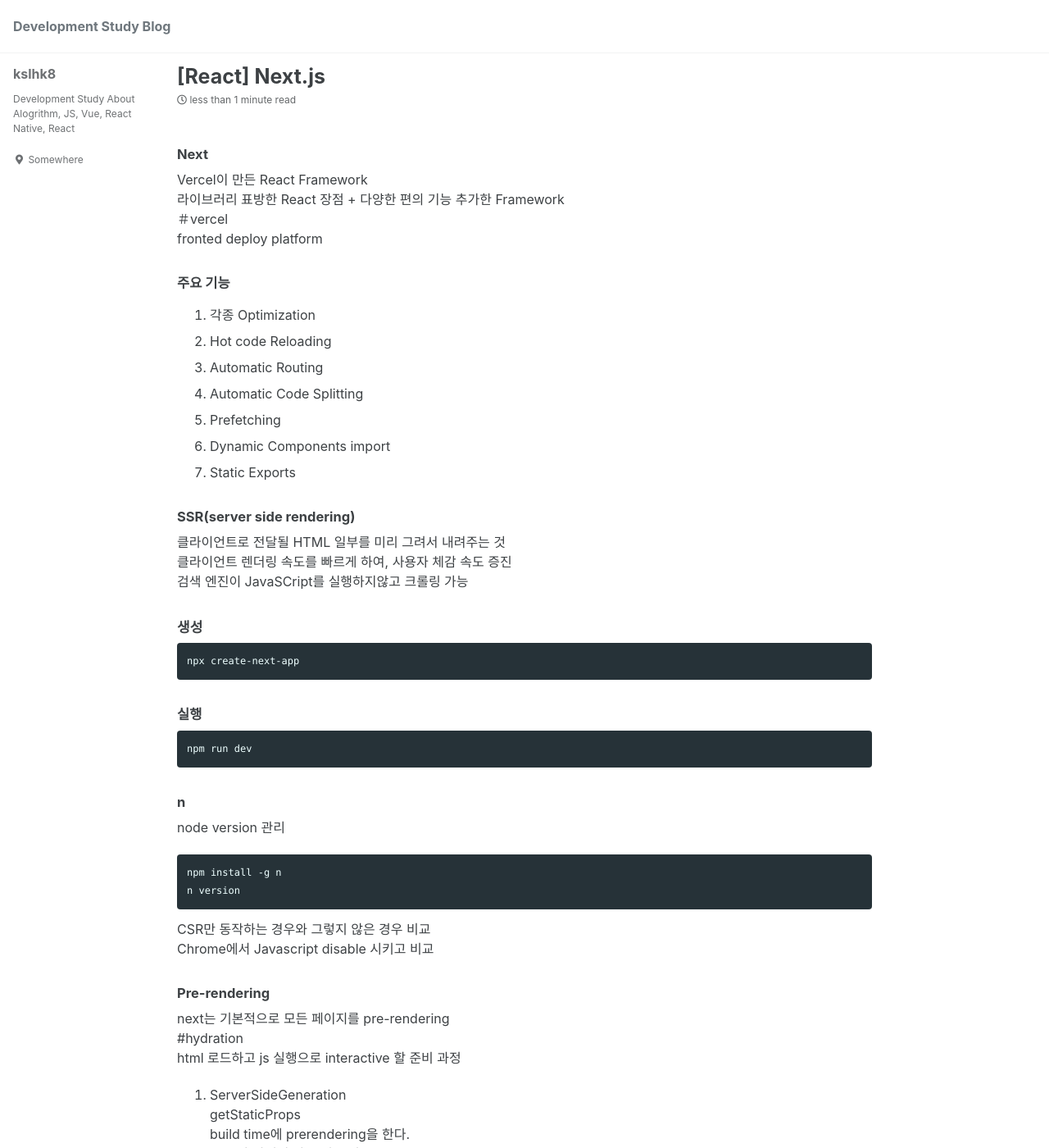
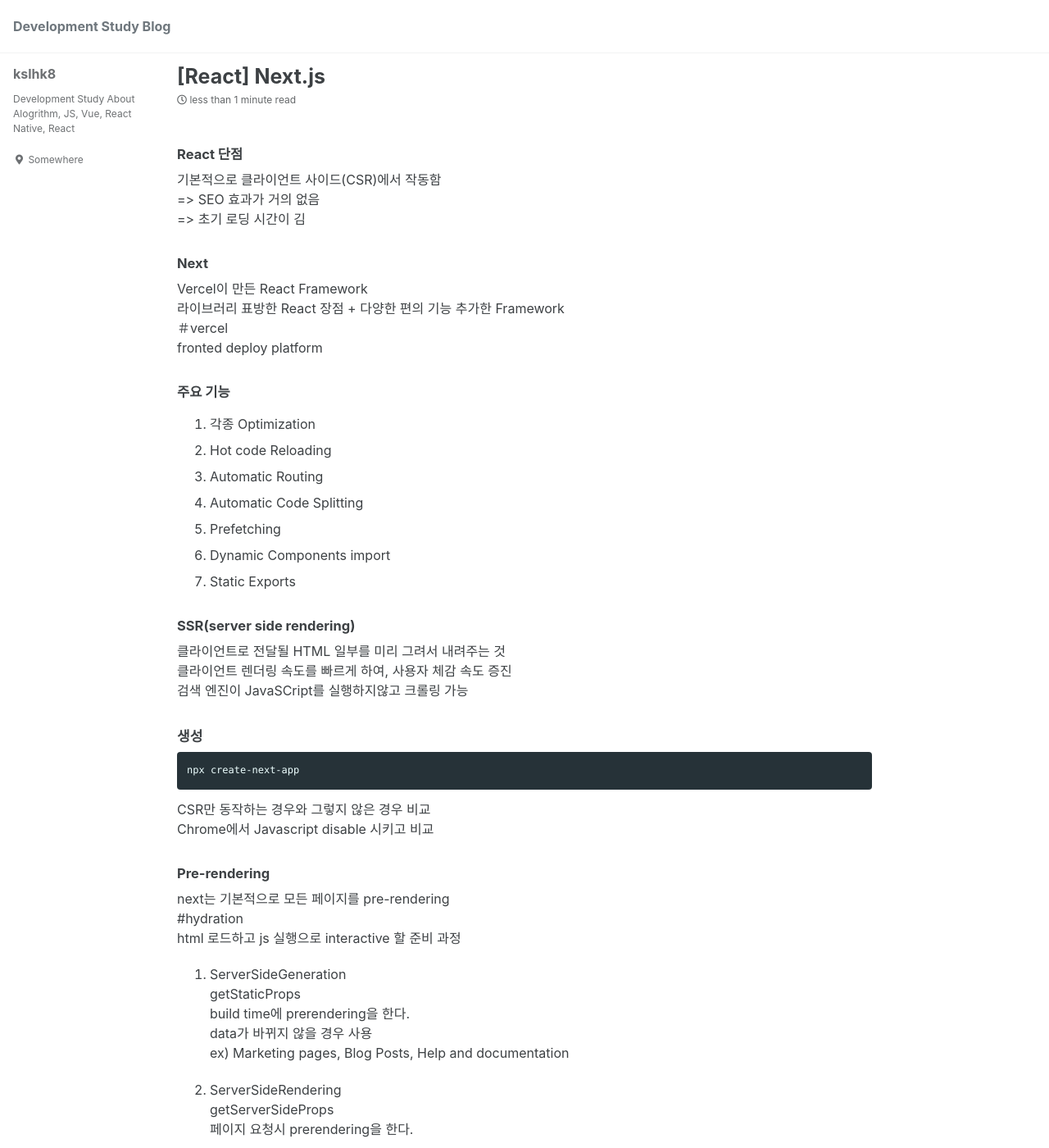
Before and after one commit to kslhk8/kslhk8.github.io, a Jekyll site: the page built from _posts/2022-04-28-59.md, in a window 1280 px wide and 1400 px high. Shown: the whole window at 82% size. Built offline with Jekyll 4.4.1, drawn with Linux system fonts in a browser that asks for light colours; cached includes are drawn as plain includes; some of the changed text lies outside the part shown.

Commit message:
update: add react disadvantage

````diff
--- a/_posts/2022-04-28-59.md
+++ b/_posts/2022-04-28-59.md
@@ -2,6 +2,11 @@
 layout: single
 title: "[React] Next.js"
 ---
+##### React 단점
+기본적으로 클라이언트 사이드(CSR)에서 작동함
+=> SEO 효과가 거의 없음
+=> 초기 로딩 시간이 김
+
 ##### Next
 Vercel이 만든 React Framework
 라이브러리 표방한 React 장점 + 다양한 편의 기능 추가한 Framework
@@ -26,17 +31,6 @@ fronted deploy platform
 ```
 npx create-next-app
 ```
-##### 실행
-```
-npm run dev
-```
-
-##### n
-node version 관리
-```
-npm install -g n
-n version
-```
 
 CSR만 동작하는 경우와 그렇지 않은 경우 비교
 Chrome에서 Javascript disable 시키고 비교
@@ -54,10 +48,3 @@ ex) Marketing pages, Blog Posts, Help and documentation
 2. ServerSideRendering
 getServerSideProps
 페이지 요청시 prerendering을 한다.
-
-##### Tip
-빌드 버전 실행
-```
-npm run build
-npm start
-```
````
